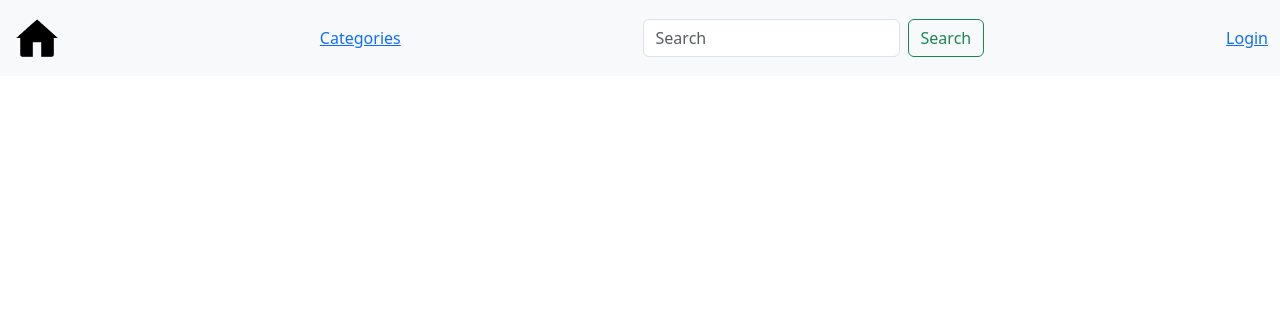
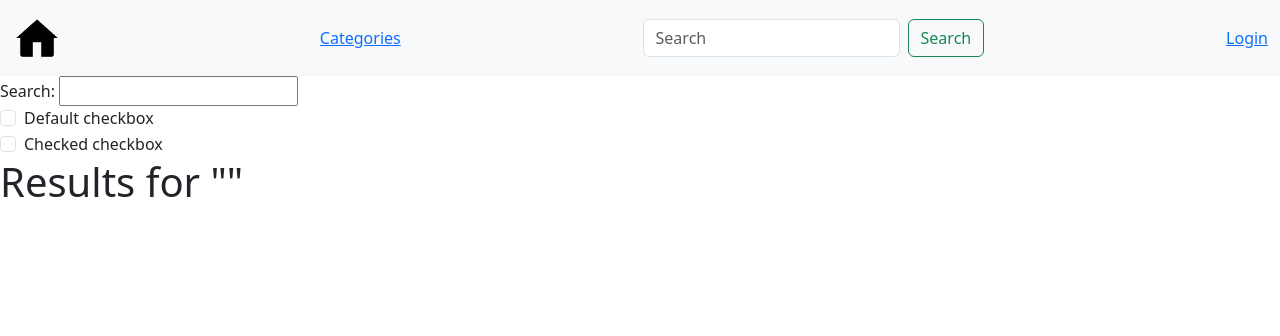
Before and after one commit to TylerWolfWilliams/food_for_thought, a Django app: page /recipes/results/ in a window 1280 px wide. Shown: the top 336 px of the page. Run offline with Django 3.2, Linux system fonts and the light colour scheme; data that the repository does not hold is empty.

Commit message:
start search

```diff
--- a/recipes/views.py
+++ b/recipes/views.py
@@ -7,6 +7,7 @@ from django.contrib.auth.models import User
 from django.contrib.auth.decorators import login_required
 
 from django.db.models import Avg
+from django.db.models import Q
 
 from recipes.models import Category, Recipe, Review, UserProfile
 from recipes.forms import UserForm, UserProfileForm, RecipeForm, ReviewForm
@@ -42,7 +43,13 @@ def show_category(request, category_name_slug):
 
 
 def show_results(request):
-    context_dict = {}
+    req = request.GET.get('q')
+    if req is None:
+        req = ""
+    query = Q()
+    query |= Q(title__icontains=req)
+    results = Recipe.objects.filter(query)
+    context_dict = {"results": results, "request": req}
 
     return render(request, 'recipes/results.html', context=context_dict)
 
@@ -118,7 +125,7 @@ def show_recipe(request, user_id, recipe_name_slug):
     context_dict['recipe'] = recipe
     context_dict['average_rating'] = average_rating
     context_dict['reviews'] = reviews
-    if request.user.is_authenticated and not Review.objects.filter(author = request.user, recipe = recipe).exists():
+    if request.user.is_authenticated and not Review.objects.filter(author = request.user, recipe = recipe).exists() and not recipe.author == request.user:
         form = ReviewForm()
 
         if request.method == "POST":
@@ -222,11 +229,9 @@ def show_non_user_account(request, user_id):
     user = get_object_or_404(User, id=user_id)
     user_profile = UserProfile.objects.get(user = user)
 
-    print(type(user))
+    written_recipes = Recipe.objects.filter(author=user)[:5]
 
-    written_recipes = Recipe.objects.filter(author=user)
-
-    written_reviews = Review.objects.filter(author=user)
+    written_reviews = Review.objects.filter(author=user)[:5]
 
     context_dict = {"user": user, "written_recipes": written_recipes,
                     "written_reviews": written_reviews, "user_profile": user_profile}
--- a/templates/recipes/results.html
+++ b/templates/recipes/results.html
@@ -2,4 +2,25 @@
 {% load staticfiles %}
 
 {% block body_block %}
+<form action="./" method="get">
+    Search: <input type="text" name="q" value={{ request }}></br>
+
+    <div class="form-check">
+        <input class="form-check-input" type="checkbox" value="" id="flexCheckDefault">
+        <label class="form-check-label" for="flexCheckDefault">
+            Default checkbox
+        </label>
+    </div>
+    <div class="form-check">
+        <input class="form-check-input" type="checkbox" value="" id="flexCheckChecked">
+        <label class="form-check-label" for="flexCheckChecked">
+            Checked checkbox
+        </label>
+    </div>
+
+</form>
+<h1>Results for "{{ request }}"</h1>
+{% for recipe in results %}
+<a href="{% url 'recipes:show_recipe' recipe.author.id recipe.slug %}">{{ recipe.title }}</a> <br>
+{% endfor %}
 {% endblock %}
```
